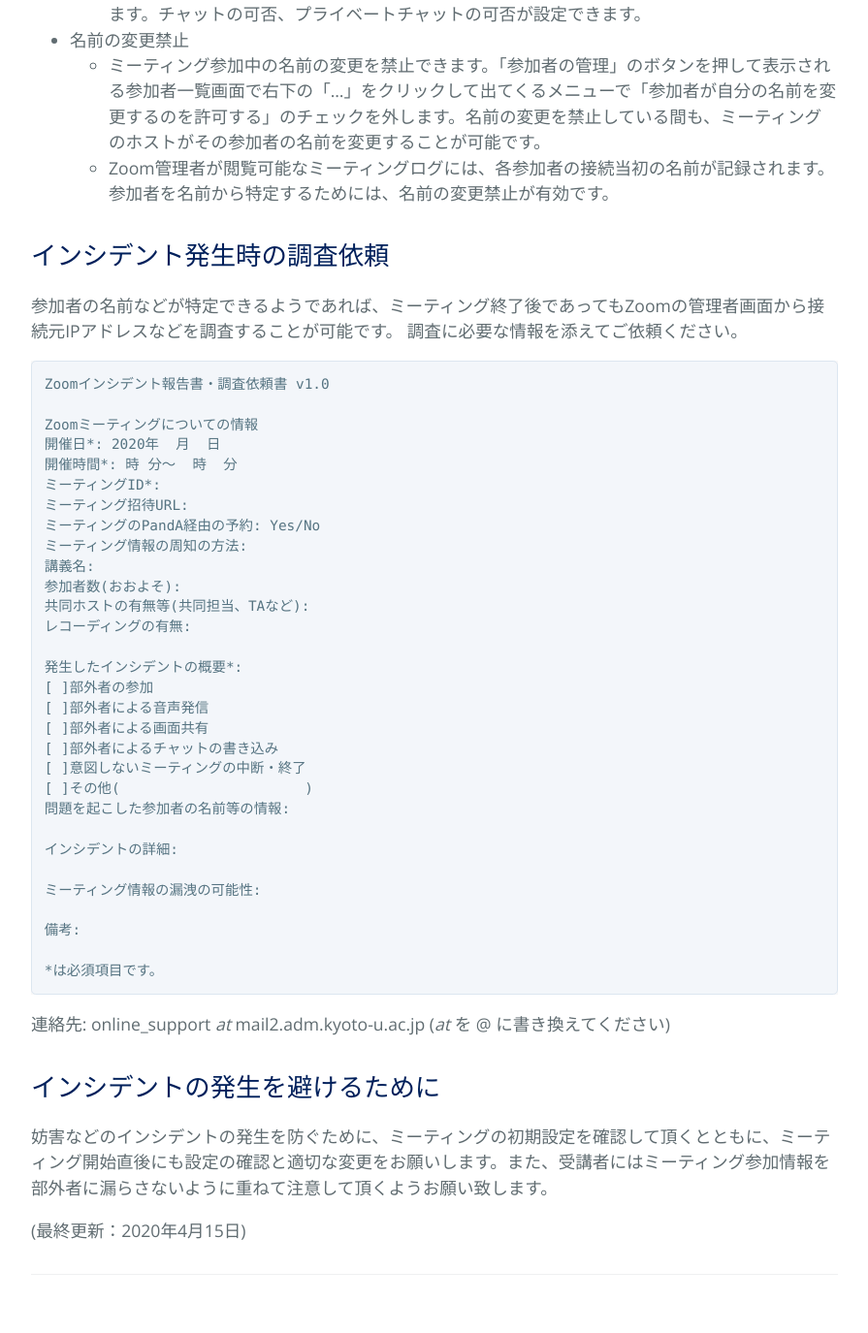
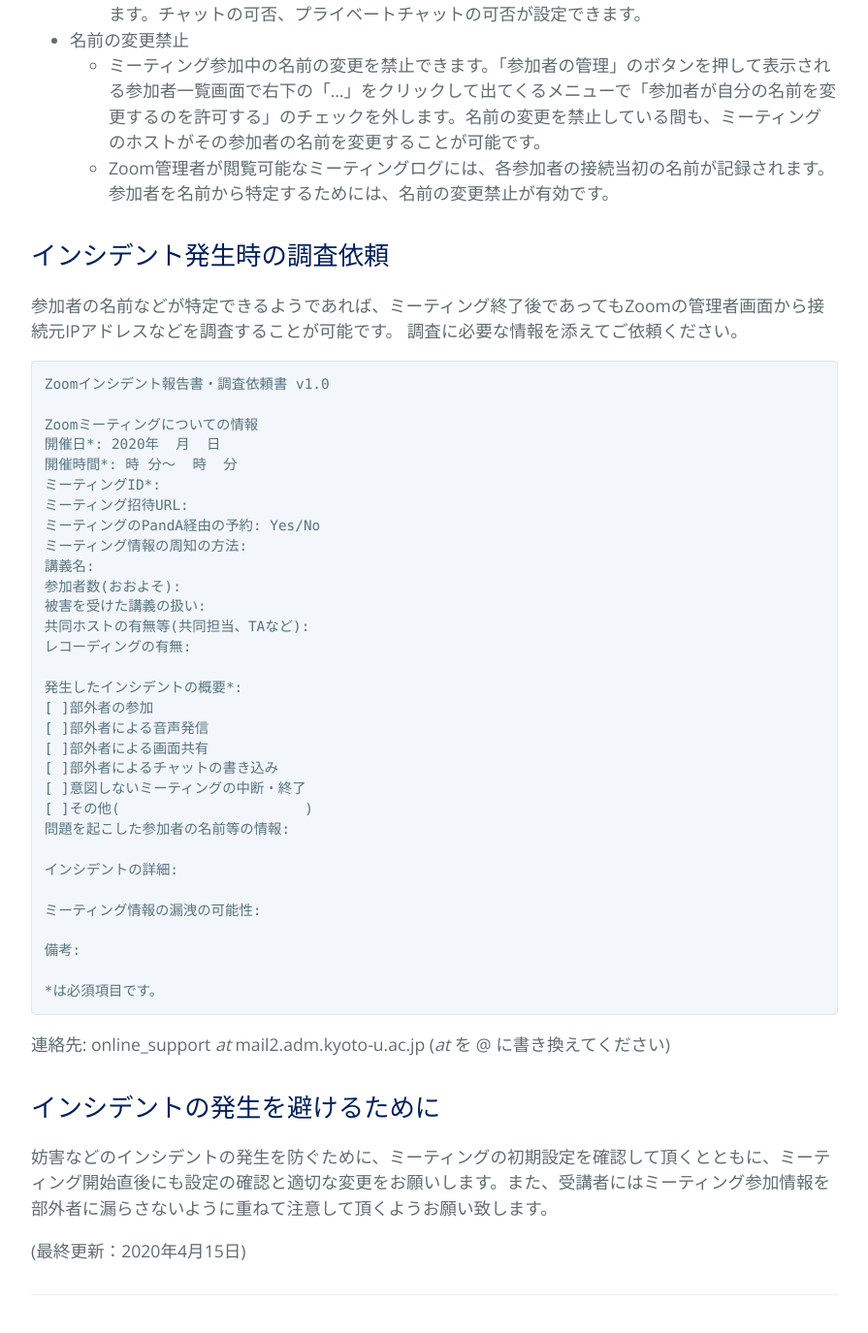
Before and after one commit to kyoto-u/online-edu, a Jekyll site: the page built from zoom-security-action.md, in a window 1280 px wide and 1400 px high, scrolled down 2005 px. Shown: the top 1375 px of the window at 97% size, without its empty margins (192-1087 px from the left). Built offline with Jekyll 4.4.1, drawn with Linux system fonts in a browser that asks for light colours; part of the change alters nothing that is shown.

Commit message:
Update zoom-security-action.md

```diff
--- a/zoom-security-action.md
+++ b/zoom-security-action.md
@@ -58,6 +58,7 @@ Zoomミーティングについての情報
 ミーティング情報の周知の方法:
 講義名:
 参加者数(おおよそ):
+被害を受けた講義の扱い:
 共同ホストの有無等(共同担当、TAなど):
 レコーディングの有無:
 
```
